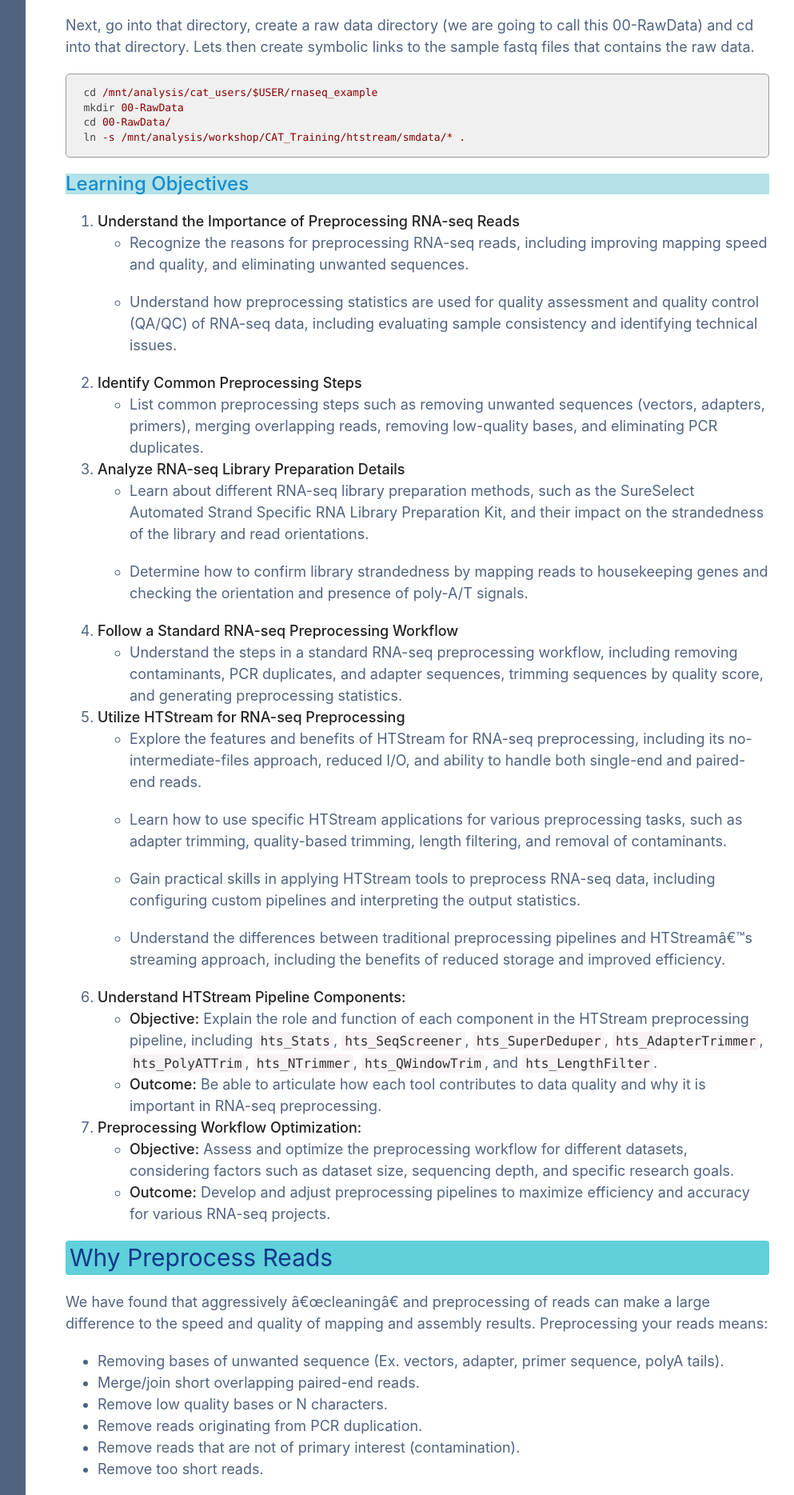
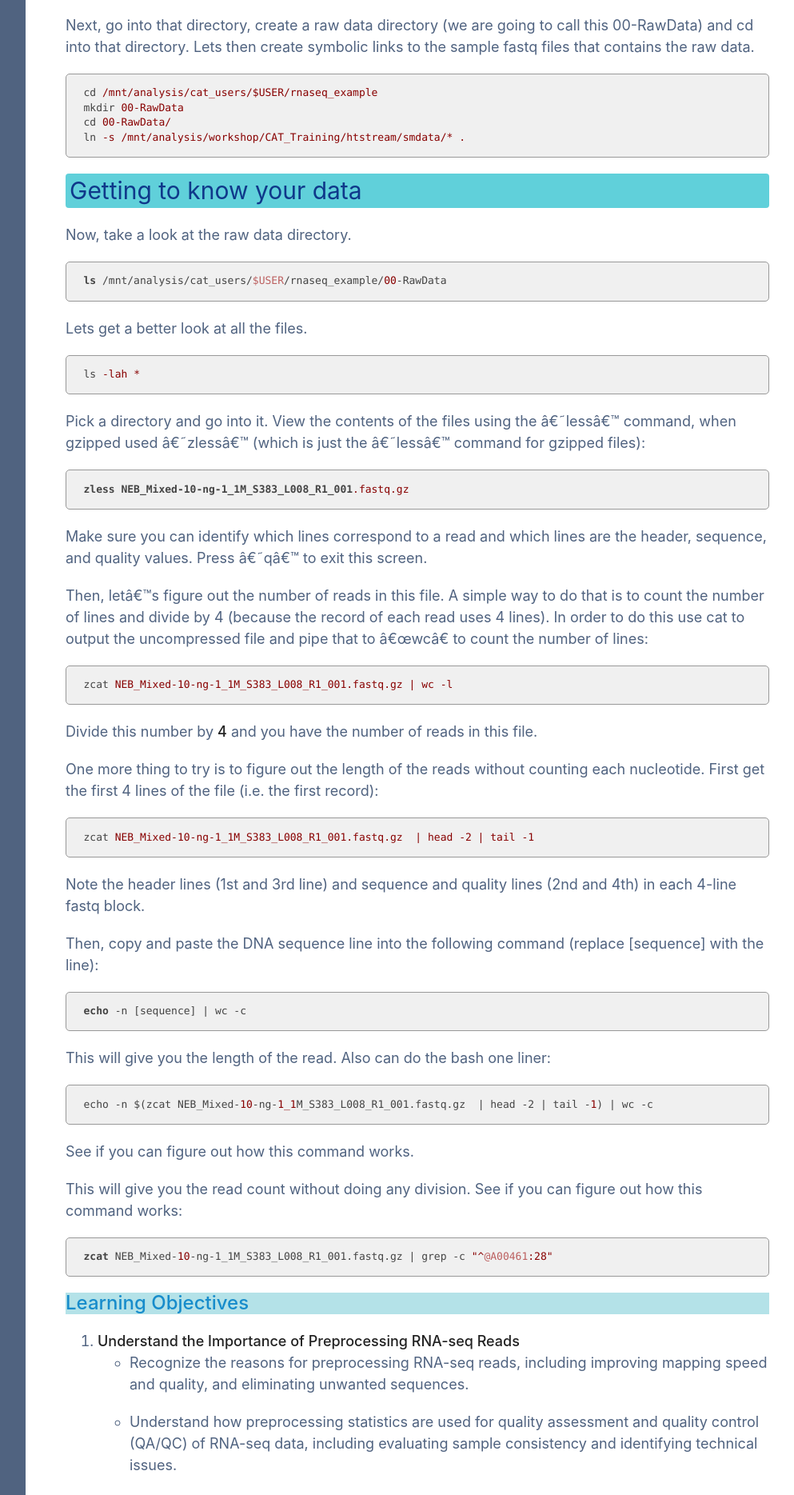
Before and after one commit to UCSF-CAT-Bioinformatics/CAT_Bioinfo_Training, a Jekyll site: the page built from data_reduction/01-preproc_htstream_mm.md, in a window 1280 px wide. Shown: the part 483-2352 px from the top of the page at 80% size, without its empty margins (268-1261 px from the left). Built offline with Jekyll 4.4.1, drawn with Linux system fonts in a browser that asks for light colours; our own code applies the rules of GitHub Pages for plain Markdown files; some of the changed text lies outside the part shown.

Commit message:
add htsream

````diff
--- a/data_reduction/01-preproc_htstream_mm.md
+++ b/data_reduction/01-preproc_htstream_mm.md
@@ -9,6 +9,7 @@ cd
 mkdir -p /mnt/analysis/cat_users/$USER/rnaseq_example
 ```
 
+
 ## Link raw fastq files
 
 Next, go into that directory, create a raw data directory (we are going to call this 00-RawData) and cd into that directory. Lets then create symbolic links to the sample fastq files that contains the raw data.
@@ -19,6 +20,79 @@ cd /mnt/analysis/cat_users/$USER/rnaseq_example
 mkdir 00-RawData
 cd 00-RawData/
 ln -s /mnt/analysis/workshop/CAT_Training/htstream/smdata/* .
+```
+
+## Getting to know your data
+
+Now, take a look at the raw data directory.
+
+```bash
+ls /mnt/analysis/cat_users/$USER/rnaseq_example/00-RawData
+```
+
+
+Lets get a better look at all the files.
+
+
+```bash
+ls -lah *
+```
+
+Pick a directory and go into it. View the contents of the files using the 'less' command, when gzipped used 'zless' (which is just the 'less' command for gzipped files):
+
+
+```bash
+zless NEB_Mixed-10-ng-1_1M_S383_L008_R1_001.fastq.gz
+```
+
+
+Make sure you can identify which lines correspond to a read and which lines are the header, sequence, and quality values. Press 'q' to exit this screen.
+
+
+Then, let's figure out the number of reads in this file. A simple way to do that is to count the number of lines and divide by 4 (because the record of each read uses 4 lines). In order to do this use cat to output the uncompressed file and pipe that to "wc" to count the number of lines:
+
+
+```bash
+zcat NEB_Mixed-10-ng-1_1M_S383_L008_R1_001.fastq.gz | wc -l
+```
+
+
+Divide this number by **4** and you have the number of reads in this file.
+
+
+One more thing to try is to figure out the length of the reads without counting each nucleotide. First get the first 4 lines of the file (i.e. the first record):
+
+```bash
+zcat NEB_Mixed-10-ng-1_1M_S383_L008_R1_001.fastq.gz  | head -2 | tail -1
+```
+
+
+Note the header lines (1st and 3rd line) and sequence and quality lines (2nd and 4th) in each 4-line fastq block.
+
+
+Then, copy and paste the DNA sequence line into the following command (replace [sequence] with the line):
+
+
+```bash
+echo -n [sequence] | wc -c
+```
+
+
+This will give you the length of the read. Also can do the bash one liner:
+
+
+```bash
+echo -n $(zcat NEB_Mixed-10-ng-1_1M_S383_L008_R1_001.fastq.gz  | head -2 | tail -1) | wc -c
+```
+
+
+See if you can figure out how this command works.
+
+This will give you the read count without doing any division. See if you can figure out how this command works:
+
+
+```bash
+zcat NEB_Mixed-10-ng-1_1M_S383_L008_R1_001.fastq.gz | grep -c "^@A00461:28"
 ```
 
 ### Learning Objectives
@@ -220,7 +294,7 @@ pwd
 Then create a small dataset.
 
 ```bash
-zcat ../00-RawData/mouse_110_WT_C.R1.fastq.gz | head -400000 | gzip > mouse_110_WT_C.subset_R1.fastq.gz
+zcat ../00-RawData/NEB_Mixed-10-ng-1_1M_S383_L008_R1_001.fastq.gz | head -400000 | gzip > mouse_110_WT_C.subset_R1.fastq.gz
 zcat ../00-RawData/mouse_110_WT_C.R2.fastq.gz | head -400000 | gzip > mouse_110_WT_C.subset_R2.fastq.gz
 ls -l
 ```
@@ -726,7 +800,7 @@ cp -r /share/workshop/original_dataset/01-HTS_Preproc /share/workshop/$USER/rnas
 
 ```bash
 cd /share/workshop/$USER/rnaseq_example
-zless 00-RawData/mouse_110_WT_C.R1.fastq.gz
+zless 00-RawData/NEB_Mixed-10-ng-1_1M_S383_L008_R1_001.fastq.gz
 ```
 
 
@@ -745,7 +819,7 @@ If you scroll through the data (using the spacebar), you will see that some of t
 Lets grep for the sequence and get an idea of where it occurs in the raw sequences:
 
 ```bash
-zcat  00-RawData/mouse_110_WT_C.R1.fastq.gz | grep --color=auto  AGATCGGAAGAGCACACGTCTGAACTCCAGTCAC
+zcat  00-RawData/NEB_Mixed-10-ng-1_1M_S383_L008_R1_001.fastq.gz | grep --color=auto  AGATCGGAAGAGCACACGTCTGAACTCCAGTCAC
 ```
 
  * *What do you observe? Are these sequences useful for analysis?*
@@ -758,7 +832,7 @@ zcat  00-RawData/mouse_110_WT_C.R1.fastq.gz | grep --color=auto  AGATCGGAAGAGCAC
 Lets grep for the sequence and count occurrences
 
 ```bash
-zcat  00-RawData/mouse_110_WT_C.R1.fastq.gz | grep  AGATCGGAAGAGCACACGTCTGAACTCCAGTCAC | wc -l
+zcat  00-RawData/NEB_Mixed-10-ng-1_1M_S383_L008_R1_001.fastq.gz | grep  AGATCGGAAGAGCACACGTCTGAACTCCAGTCAC | wc -l
 zcat  01-HTS_Preproc/mouse_110_WT_C/mouse_110_WT_C_R1.fastq.gz | grep  AGATCGGAAGAGCACACGTCTGAACTCCAGTCAC | wc -l
 ```
 
````
